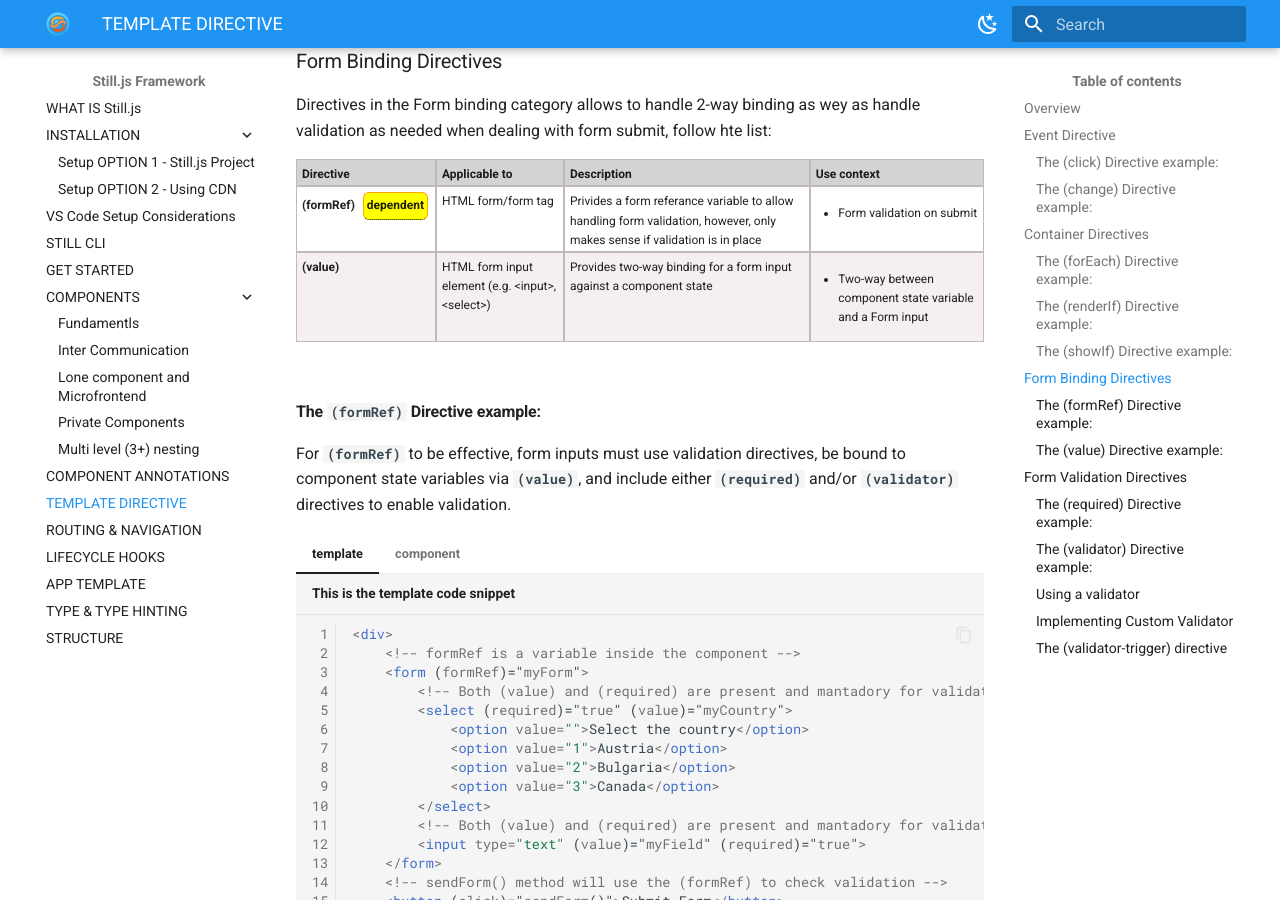
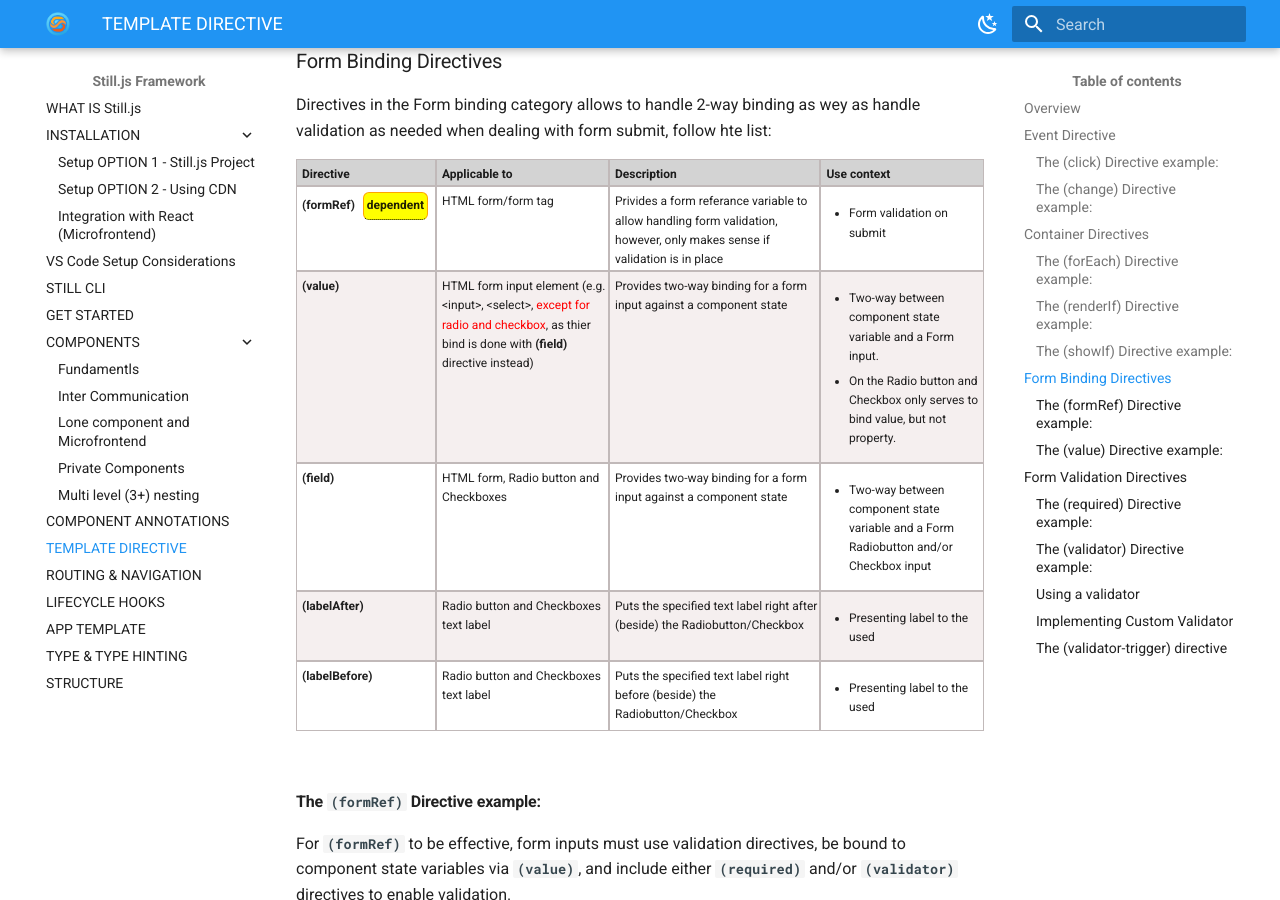
Before and after one commit to still-js/stilljs-site, an MkDocs documentation site: the page built from docs/directive.md, in a window 1280 px wide and 900 px high, scrolled down 4199 px. Built offline with MkDocs 1.6.1 and Material for MkDocs 9.7.7, drawn with Linux system fonts in a browser that asks for light colours; some of the changed text lies outside the part shown.

Commit message:
adding Microservice integration with react initial documentation

```diff
--- a/docs/directive.md
+++ b/docs/directive.md
@@ -3,7 +3,7 @@
 
 In Still.js, directives are added as HTML tag properties enclosed in parentheses (e.g., (click)), visually distinguishing them from standard HTML attributes.
 
-Still.js some directives which are addressing things in different categories such as <b>`event binding`</b>, <b>`form binding`</b>, <b>`looping`</b>, <b>`rendering & conditional`</b>, <b>`form validation`</b>, follow a list bellow:
+There are some directives available, and they are addressing things in different categories such as <b>`event binding`</b>, <b>`form binding`</b>, <b>`looping`</b>, <b>`rendering`</b> & <b>`conditional`</b>, <b>`form validation`</b>, follow a list bellow:
 
 
 ### Event Directive
@@ -296,11 +296,42 @@
     </tr>
     <tr>
         <td>(value)</td>
-        <td>HTML form input element (e.g. &lt;input>, &lt;select>)</td>
+        <td>HTML form input element (e.g. &lt;input>, &lt;select>, <span style='color: red;'>except for radio and checkbox</span>, as thier bind is done with <b>(field)</b> directive instead)</td>
         <td>Provides two-way binding for a form input against a component state</td>
         <td>
             <ul>
-                <li>Two-way between component state variable and a Form input</li>
+                <li>Two-way between component state variable and a Form input.</li>
+                <li>On the Radio button and Checkbox only serves to bind value, but not property.</li>
+            </ul>
+        </td>
+    </tr>
+    <tr>
+        <td>(field)</td>
+        <td>HTML form, Radio button and Checkboxes</td>
+        <td>Provides two-way binding for a form input against a component state</td>
+        <td>
+            <ul>
+                <li>Two-way between component state variable and a Form Radiobutton and/or Checkbox input</li>
+            </ul>
+        </td>
+    </tr>
+    <tr>
+        <td>(labelAfter)</td>
+        <td>Radio button and Checkboxes text label</td>
+        <td>Puts the specified text label right after (beside) the Radiobutton/Checkbox</td>
+        <td>
+            <ul>
+                <li>Presenting label to the used</li>
+            </ul>
+        </td>
+    </tr>
+    <tr>
+        <td>(labelBefore)</td>
+        <td>Radio button and Checkboxes text label</td>
+        <td>Puts the specified text label right before (beside) the Radiobutton/Checkbox</td>
+        <td>
+            <ul>
+                <li>Presenting label to the used</li>
             </ul>
         </td>
     </tr>
--- a/mkdocs.yml
+++ b/mkdocs.yml
@@ -5,6 +5,7 @@
   - INSTALLATION:
       - Setup OPTION 1 - Still.js Project: installation-and-running.md
       - Setup OPTION 2 - Using CDN: installation-and-running-cdn.md
+      - Integration with React (Microfrontend): integration-with-react.md
   - VS Code Setup Considerations: basic-vs-code-setup.md
   - STILL CLI: still-cli.md
   - GET STARTED: get-start.md
```
Also changed, not shown: other parts of docs/directive.md (+1 -1 lines), docs/integration-with-react.md (added, +38 -0 lines), docs/assets/img/react-folder-structure.png (added).
